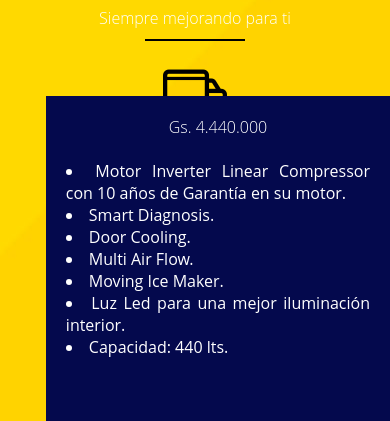
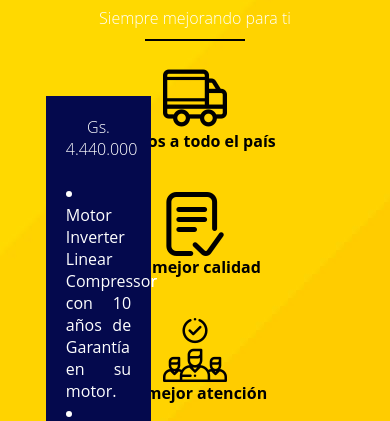
Before and after one commit to Axel1799/Electrodomesticos-florida, a plain HTML site: page index.html in a window 390 px wide. Shown: the part 748-1169 px from the top of the page. Drawn offline with Linux system fonts and the light colour scheme.

Commit message:
actualizado

```diff
--- a/estilos.css
+++ b/estilos.css
@@ -338,7 +338,7 @@ nav .enlaces a:hover{
     position: fixed;
     bottom: 0;
     padding: 20px;
-    width: auto;
+    width: 77%;
     height: auto;
 
     background: rgb(4, 9, 77);
@@ -365,6 +365,42 @@ nav .enlaces a:hover{
     transform: translateY(0%);
   }
 }
+
+@media screen and (max-width: 830px){
+  .portafolio-text{
+    position: fixed;
+    bottom: 0;
+    padding: 20px;
+    width: 27%;
+    height: auto;
+
+    background: rgb(4, 9, 77);
+    color: #fff;
+
+    -webkit-transform: translateY(100%);
+
+    -ms-transform: translateY(100%);
+
+    transform: translateY(100%);
+
+    -webkit-transition: all 0.5s ease-out;
+
+    transition: all 0.5s ease-out;
+  }
+
+  .portafolio-text li{
+    text-align: justify;
+  }
+
+  .cont-work:hover .portafolio-text{
+    -webkit-transform: translateY(0%);
+    -ms-transform: translateY(0%);
+    transform: translateY(0%);
+  }
+}
+
+
+
 
 /*footer*/
 footer{
```
